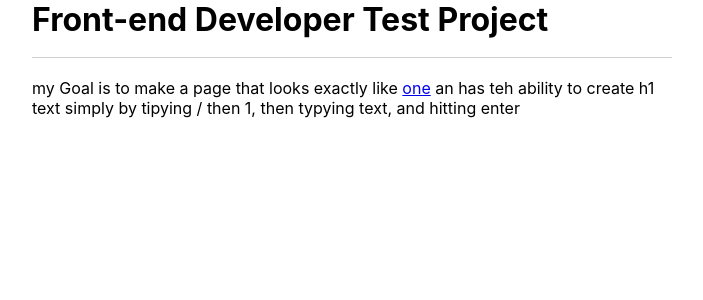
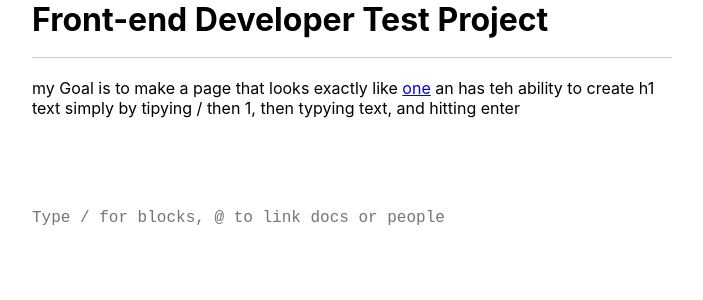
Before and after one commit to aizjicod/Helpjiuce-front-end-test, a React (Create React App) app: page / in a window 1280 px wide. Shown: the top 300 px of the page, without its empty margins (288-991 px from the left). Built offline with nearby package versions, Linux system fonts and the light colour scheme.

Commit message:
Add normal functionality for text editor

```diff
--- a/src/App.js
+++ b/src/App.js
@@ -1,4 +1,5 @@
 import Main from "./components/main";
+import TextEditor from "./components/text-editor";
 
 function App() {
   return (
@@ -6,6 +7,7 @@ function App() {
       <header className="App-header container-flex">
         <Main />
       </header>
+      <TextEditor />
     </div>
   );
 }
--- /dev/null
+++ b/src/components/text-editor.js
@@ -0,0 +1,41 @@
+import { useEffect, useState } from "react"
+
+const TextEditor = () => {
+  // this is a list of paragraph that is going to be used for the creation of the text
+  const [para, setPara] = useState([])
+
+  // function for adding text on press enter
+  const handleOnKeyPress = (e) => {
+    if (e.code === 'Enter') {
+      setPara(prev => [...prev, e.target.value])
+      e.preventDefault()
+    }
+  }
+
+  // this useEffect will be oncharge of reseting the input value in order to not cause any other side effect
+  useEffect(() => {
+    document.getElementById('input-editor').value = ''.trim();
+  }, [para])
+
+  const handleOnChange = (e) => {
+    return
+  }
+
+  return (
+    <div id="text-editor" className="container-flex">
+      <div id="text" className="container-flex">
+        {
+          para.map((text, index) => {
+            if (text[1] === true) return <h1>{text}</h1>
+            return (<p key={index}>{text}</p>)
+          })
+        }
+      </div>
+
+
+      <textarea type="text" id="input-editor" placeholder="Type / for blocks, @ to link docs or people" onKeyDown={handleOnKeyPress} onChange={handleOnChange} />
+    </div>
+  )
+}
+
+export default TextEditor
--- a/src/index.js
+++ b/src/index.js
@@ -2,7 +2,6 @@ import React from 'react';
 import ReactDOM from 'react-dom/client';
 import './index.css';
 import App from './App';
-import reportWebVitals from './reportWebVitals';
 
 const root = ReactDOM.createRoot(document.getElementById('root'));
 root.render(
@@ -10,8 +9,3 @@ root.render(
     <App />
   </React.StrictMode>
 );
-
-// If you want to start measuring performance in your app, pass a function
-// to log results (for example: reportWebVitals(console.log))
-// or send to an analytics endpoint. Learn more: https://bit.ly/CRA-vitals
-reportWebVitals();
--- a/src/reportWebVitals.js
+++ /dev/null
@@ -1,13 +0,0 @@
-const reportWebVitals = onPerfEntry => {
-  if (onPerfEntry && onPerfEntry instanceof Function) {
-    import('web-vitals').then(({ getCLS, getFID, getFCP, getLCP, getTTFB }) => {
-      getCLS(onPerfEntry);
-      getFID(onPerfEntry);
-      getFCP(onPerfEntry);
-      getLCP(onPerfEntry);
-      getTTFB(onPerfEntry);
-    });
-  }
-};
-
-export default reportWebVitals;
--- a/src/styles/main.css
+++ b/src/styles/main.css
@@ -8,7 +8,11 @@
 /* app */
 .App {
   width: 50%;
+  gap: 65px;
+  justify-content: start;
 }
+
+/* header styles */
 
 .App-header {
   gap: 20px;
@@ -20,3 +24,31 @@
   padding-bottom: 18px;
   border-bottom: 1px solid #00000030;
 }
+
+/* text editor */
+#text-editor{
+  width: 100%;
+  gap: 18px;
+  font-size: 16px;
+}
+
+#text {
+  width: 100%;
+  gap: 8px;
+}
+
+#text > p {
+  word-wrap: break-word;
+  width: 100%;
+}
+
+#input-editor {
+  padding-top: 8px;
+  font-size: 16px;
+  word-wrap: break-word;
+  height: auto;
+  width: 100%;
+  border: none;
+  outline: none;
+  resize: none;
+}
```
Also changed, not shown: src/setupTests.js (deleted, +0 -5 lines), src/logo.svg (deleted).
